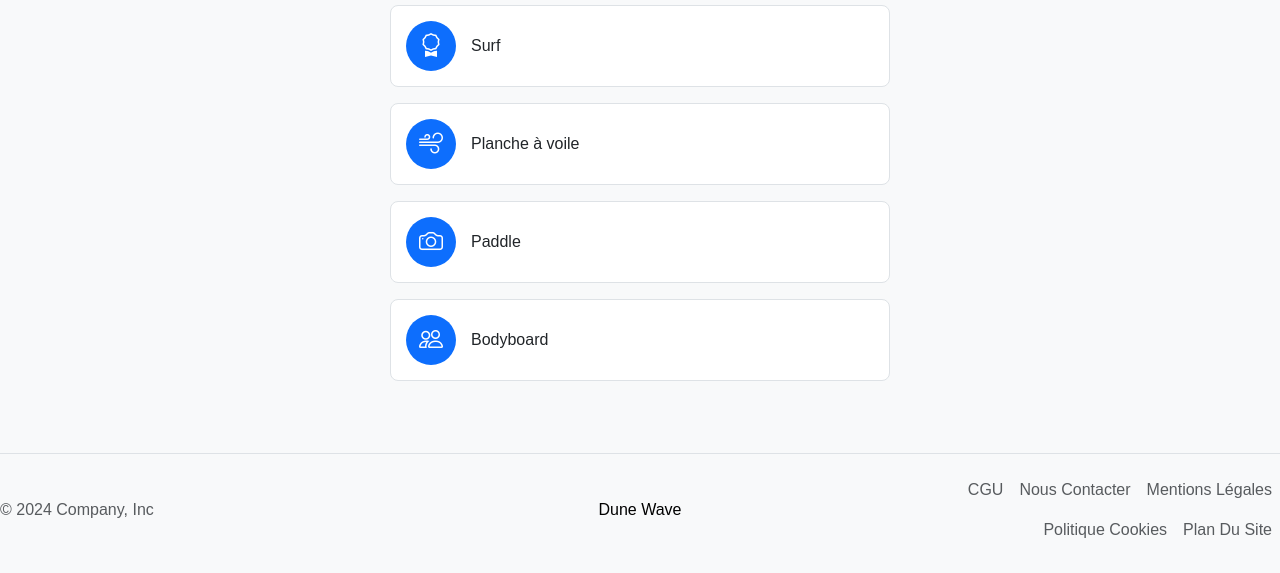
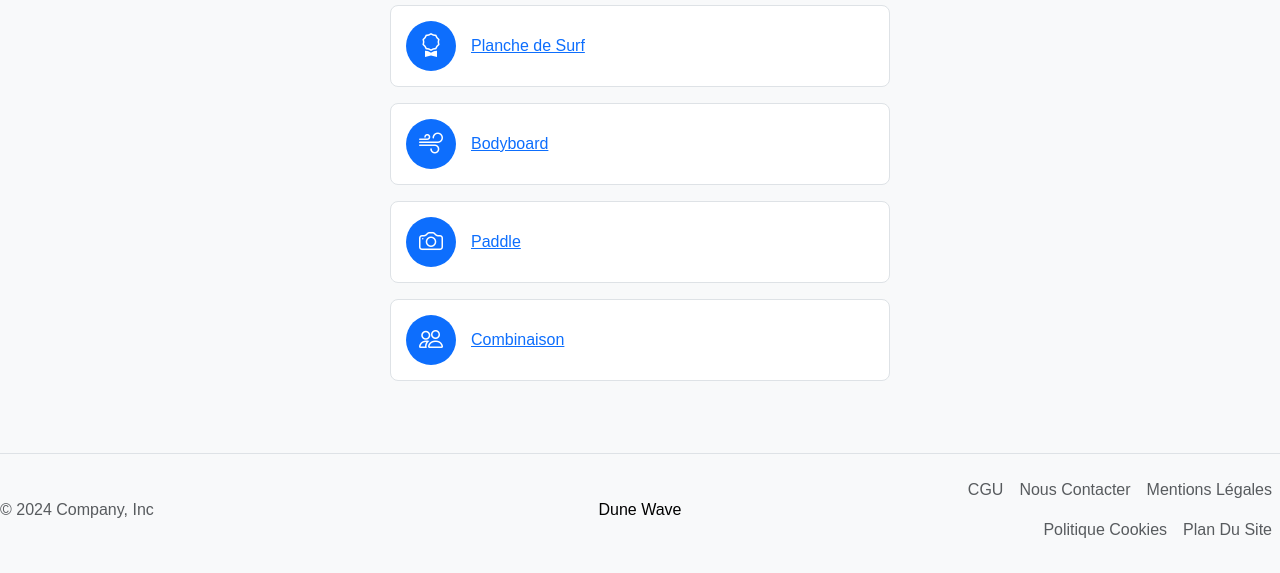
Before and after one commit to vasin-oleksii/DuneWave, a plain HTML site: page pages/produitCategory/produitsRayons.html in a window 1280 px wide. Shown: the part 229-802 px from the top of the page. Drawn offline with nearby package versions, Linux system fonts and the light colour scheme.

Commit message:
add link to product

```diff
--- a/pages/produitCategory/produitsRayons.html
+++ b/pages/produitCategory/produitsRayons.html
@@ -4,12 +4,10 @@
     <meta charset="UTF-8" />
     <meta name="viewport" content="width=device-width, initial-scale=1.0" />
     <title>Produits par Rayon</title>
-    <!-- Bootstrap CSS -->
     <link
       href="https://cdn.jsdelivr.net/npm/bootstrap@5.3.2/dist/css/bootstrap.min.css"
       rel="stylesheet"
     />
-    <!-- Bootstrap Icons -->
     <link
       href="https://cdn.jsdelivr.net/npm/bootstrap-icons/font/bootstrap-icons.css"
       rel="stylesheet"
@@ -60,25 +58,25 @@
           <div class="icon-circle">
             <i class="bi bi-award"></i>
           </div>
-          <span>Surf</span>
+          <a href="/pages/produitItems/PlancheSurf.html">Planche de Surf</a>
         </div>
         <div class="btn-category">
           <div class="icon-circle">
             <i class="bi bi-wind"></i>
           </div>
-          <span>Planche à voile</span>
+          <a href="/pages/produitItems/Bodyboard.html">Bodyboard</a>
         </div>
         <div class="btn-category">
           <div class="icon-circle">
             <i class="bi bi-camera"></i>
           </div>
-          <span>Paddle</span>
+          <a href="/pages/produitItems/PagaiePaddle.html">Paddle</a>
         </div>
         <div class="btn-category">
           <div class="icon-circle">
             <i class="bi bi-people"></i>
           </div>
-          <span>Bodyboard</span>
+          <a href="/pages/produitItems/Combinaison.html"> Combinaison</a>
         </div>
       </div>
     </div>
```
